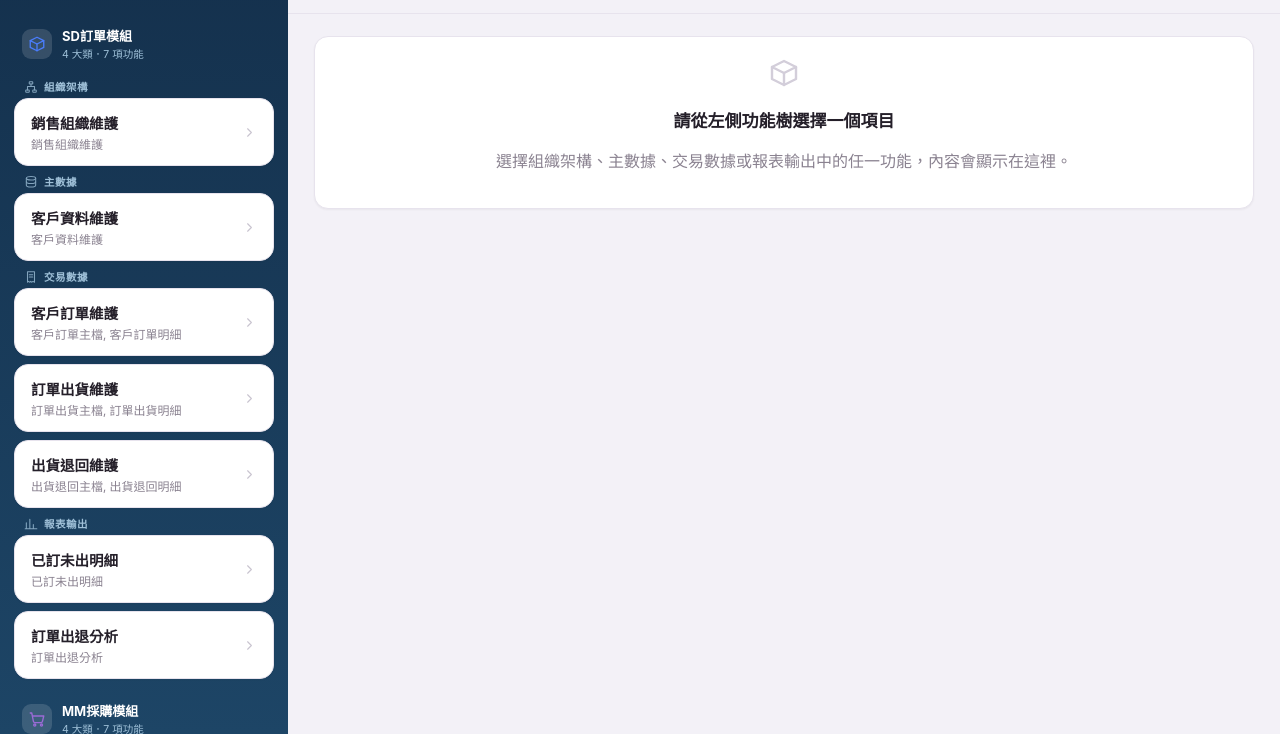
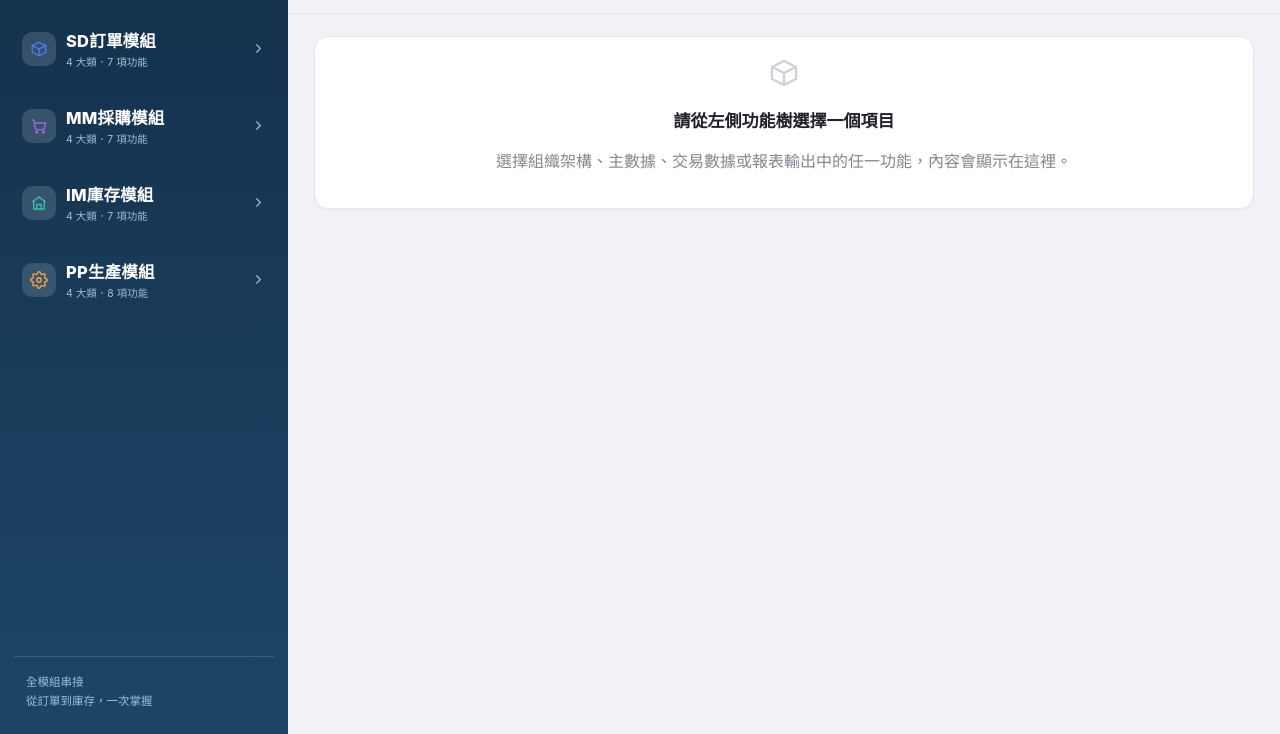
Before and after one commit to leoleotsai-afk/oav_wms, a plain HTML site: page public/index.html in a window 1280 px wide. Shown: the part 66-800 px from the top of the page. Drawn offline with Linux system fonts and the light colour scheme.

Commit message:
Make sidebar modules collapsible, enlarge module title font
Module bands are now clickable accordions (chevron rotates, one module
open at a time) that hide their categories/items until expanded, so the
sidebar isn't showing ~40 leaf rows at once. Module name font bumped up
for better hierarchy against the sub-items. Navigating to an item
auto-expands its module and highlights it.

Co-Authored-By: Claude Sonnet 5 <noreply@anthropic.com>

```diff
--- a/public/css/styles.css
+++ b/public/css/styles.css
@@ -121,18 +121,31 @@ html, body {
   display: flex;
   align-items: center;
   gap: 10px;
-  padding: 8px 8px;
+  padding: 10px 8px;
   margin-bottom: 2px;
+  border-radius: 10px;
+  cursor: pointer;
+  transition: background .12s ease;
 }
+.module-band:hover { background: rgba(255, 255, 255, 0.08); }
 .module-band .icon-badge {
-  width: 30px;
-  height: 30px;
-  border-radius: 9px;
+  width: 34px;
+  height: 34px;
+  border-radius: 10px;
   background: rgba(255, 255, 255, 0.14) !important;
   color: var(--module-color, #fff) !important;
 }
-.module-band-name { font-size: 13px; font-weight: 700; color: #ffffff; }
-.module-band-meta { font-size: 10.5px; color: var(--sidebar-text-muted); margin-top: 1px; }
+.module-band-text { flex: 1; min-width: 0; }
+.module-band-name { font-size: 16.5px; font-weight: 800; color: #ffffff; letter-spacing: 0.2px; }
+.module-band-meta { font-size: 10.5px; color: var(--sidebar-text-muted); margin-top: 2px; }
+.module-band-caret {
+  flex: 0 0 auto;
+  color: var(--sidebar-text-muted);
+  display: flex;
+  transition: transform .15s ease;
+}
+.module-section.expanded .module-band-caret { transform: rotate(90deg); color: #ffffff; }
+.module-body { padding-bottom: 6px; }
 
 .category-label {
   display: flex;
--- a/public/js/app.js
+++ b/public/js/app.js
@@ -66,7 +66,24 @@
     return `<span class="icon-badge" style="background:${bg};color:${fg};">${window.Icon(iconName, { size: 18 })}</span>`;
   }
 
-  // ---------- 左側/頂部：常駐的完整功能樹 ----------
+  // ---------- 左側/頂部：常駐的完整功能樹(模組可收合) ----------
+  let expandedModuleKey = null;
+
+  function setModuleExpanded(modKey, expanded) {
+    const section = treePane.querySelector(`.module-section[data-mod="${modKey}"]`);
+    if (!section) return;
+    section.classList.toggle("expanded", expanded);
+    const body = section.querySelector(".module-body");
+    if (body) body.style.display = expanded ? "" : "none";
+  }
+
+  function toggleModule(modKey) {
+    const willExpand = expandedModuleKey !== modKey;
+    if (expandedModuleKey) setModuleExpanded(expandedModuleKey, false);
+    expandedModuleKey = willExpand ? modKey : null;
+    if (expandedModuleKey) setModuleExpanded(expandedModuleKey, true);
+  }
+
   function buildTree() {
     const wrap = document.createElement("div");
     wrap.className = "menu-tree";
@@ -76,24 +93,31 @@
 
       const section = document.createElement("section");
       section.className = "module-section";
+      section.dataset.mod = mod.key;
 
       const band = document.createElement("div");
       band.className = "module-band";
       band.style.setProperty("--module-color", mod.color);
       band.innerHTML = `
         ${iconBadge(mod.icon, mod.color)}
-        <div>
+        <div class="module-band-text">
           <div class="module-band-name">${mod.name}</div>
           <div class="module-band-meta">${mod.categories.length} 大類．${totalItems} 項功能</div>
         </div>
+        <div class="module-band-caret">${window.Icon("chevronRight", { size: 15 })}</div>
       `;
+      band.addEventListener("click", () => toggleModule(mod.key));
       section.appendChild(band);
+
+      const body = document.createElement("div");
+      body.className = "module-body";
+      body.style.display = "none";
 
       mod.categories.forEach((cat) => {
         const catLabel = document.createElement("div");
         catLabel.className = "category-label";
         catLabel.innerHTML = `${window.Icon(CATEGORY_ICON[cat.key] || "database", { size: 14 })}<span>${cat.name}</span>`;
-        section.appendChild(catLabel);
+        body.appendChild(catLabel);
 
         const list = document.createElement("div");
         list.className = "list list-compact";
@@ -110,22 +134,27 @@
             </div>
             <div class="chevron">${window.Icon("chevronRight", { size: 15 })}</div>
           `;
-          row.addEventListener("click", () => navigate([mod.key, cat.key, item.key]));
+          row.addEventListener("click", (e) => {
+            e.stopPropagation();
+            navigate([mod.key, cat.key, item.key]);
+          });
           list.appendChild(row);
         });
-        section.appendChild(list);
+        body.appendChild(list);
       });
 
+      section.appendChild(body);
       wrap.appendChild(section);
     });
 
     treePane.replaceChildren(wrap);
   }
 
-  function highlightActive(path) {
+  function highlightActive(path, modKey) {
     treePane.querySelectorAll(".list-item-compact").forEach((row) => {
       row.classList.toggle("active", row.dataset.path === path);
     });
+    if (modKey && expandedModuleKey !== modKey) toggleModule(modKey);
   }
 
   // ---------- 右側/下方：選定功能的內容 ----------
@@ -196,7 +225,7 @@
       renderEmptyDetail();
       return;
     }
-    highlightActive(parts.join("/"));
+    highlightActive(parts.join("/"), resolved.mod.key);
     renderDetail(resolved.mod, resolved.cat, resolved.item);
 
     if (window.matchMedia("(max-width: 900px)").matches) {
--- a/public/service-worker.js
+++ b/public/service-worker.js
@@ -1,6 +1,6 @@
 // App-shell 快取：讓主功能表在斷線時仍可瀏覽。
 // 交易資料一律走網路(交由 offline-queue.js 處理重傳)，不快取 API 回應。
-const CACHE_NAME = "oav-shell-v8";
+const CACHE_NAME = "oav-shell-v9";
 const SHELL_FILES = [
   "./",
   "./index.html",
```
